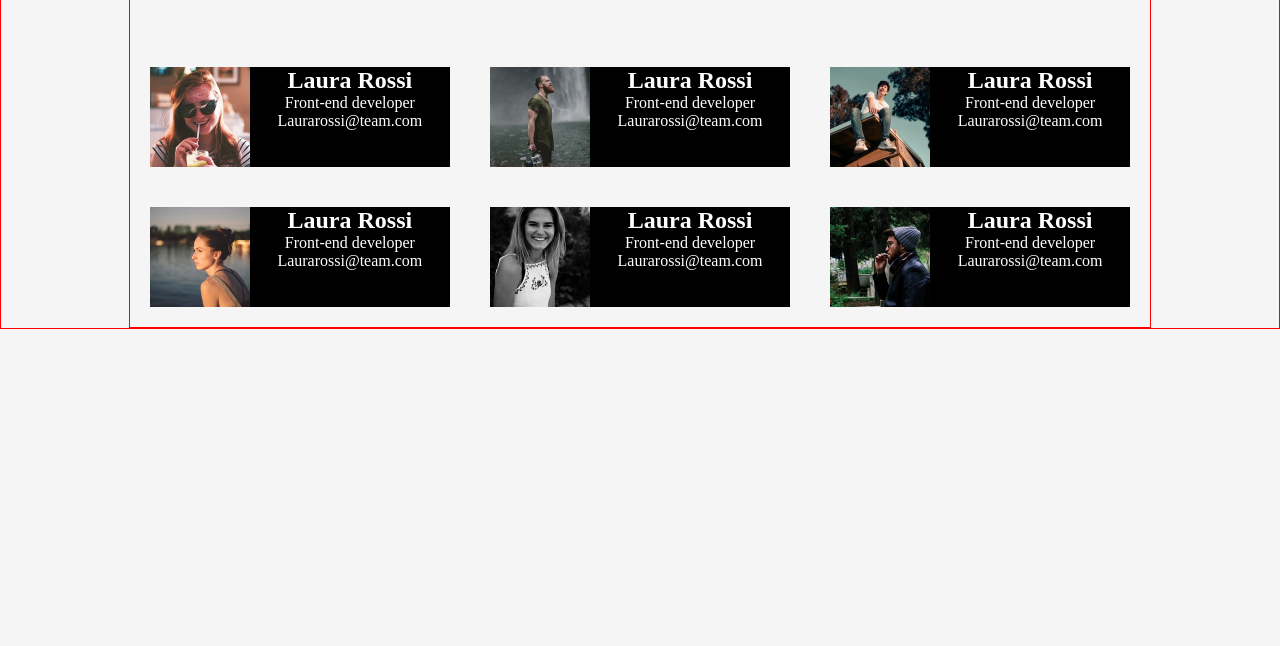
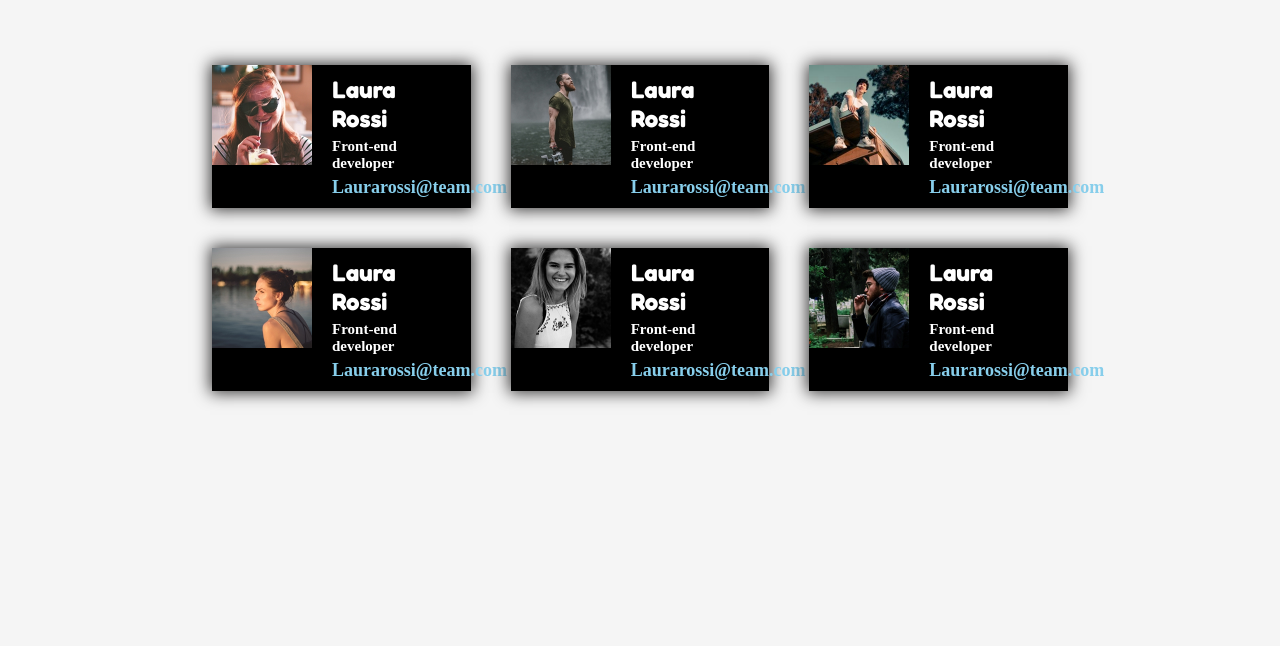
Before and after one commit to MicheleGiovagnoli/html-css-float-cards, a plain HTML site: page index.html in a window 1280 px wide. Shown: the part 154-800 px from the top of the page. Drawn offline with Linux system fonts and the light colour scheme; files whose address does not match are found by name.

Commit message:
aggiustamenti

```diff
--- a/css/style.css
+++ b/css/style.css
@@ -4,10 +4,14 @@
     box-sizing: border-box;
 }
 
+
+/*  ---DE_BUGG---
 .de-bugg{
     border: solid 1px red;
 }
+*/
 
+/* --->TITOLI<--- */
 header h1{
     font-family: 'Fredoka', sans-serif;
     color: rgb(211, 89, 130);
@@ -17,30 +21,34 @@ header p{
     font-family: 'Fredoka', sans-serif;
     margin-bottom: 50px;
 }
+header{
+    text-align: center;
+}
+/* --->TITOLI<--- */
 
 
+/* --->STRUTTURA<--- */
 body{
     background-color: whitesmoke;
 }
 
 .container{
     margin: 0 auto;
-    max-width: 80%;
+    max-width: 70%;
 }
 
-header{
-    text-align: center;
-}
+/* --->STRUTTURA<--- */
 
+
+/* ---->COLONNA<---- */
 .colonna{
-    color: white;
     float: left;
-    text-align: center;
     width: calc(100% / 3);
 }
 .contenuto{
     background-color: black;
     margin: 20px;
+    box-shadow: 0px 0px 15px 2px rgb(58, 57, 57);
 }
 
 .clearfix::after{
@@ -52,6 +60,21 @@ header{
     width: 100px;
     float: left;
 }
-.titoli{
-
+.scritte{
+    padding: 10px 20px;
+    color: white;
+    float: left;
+    width: calc(100% - 100px);
 }
+div h2{
+    font-family: 'Fredoka', sans-serif;
+}
+.email{
+    color: skyblue;
+    font-size: 18px;
+}
+.job{
+    margin: 5px 0px;
+    font-size: 15px;
+}
+/* ---->COLONNA<---- */
--- a/index.html
+++ b/index.html
@@ -23,30 +23,39 @@
 
 
 
-            <div class="colonna">
-              <div class="contenuto clearfix">
-                  <img src="img/female1.png" alt="laura" class="img">
-                  <h2 class="titoli">Laura Rossi</h2>
-                  <span class="titoli">Front-end developer</span><br>
-                  <span class="email">Laurarossi@team.com</span>
-              </div>
+            <div class="colonna ">
+              <div class="contenuto clearfix ">
+                 <img src="img/female1.png" alt="laura" class="img">
+                  <div class="scritte">
+                     <h2>Laura Rossi</h2>
+                     <h5 class="job">Front-end developer</h5>
+                     <h5 class="email">Laurarossi@team.com</h5>
+                  </div>
+                </div>
             </div>
+
 
             <div class="colonna">
                 <div class="contenuto clearfix">
                     <img src="img//male2.png" alt="laura" class="img">
-                    <h2 class="titoli">Laura Rossi</h2>
-                    <span class="titoli">Front-end developer</span><br>
-                    <span class="email">Laurarossi@team.com</span>
+                    <div class="scritte">
+                        <h2>Laura Rossi</h2>
+                        <h5 class="job">Front-end developer</h5>
+                        <h5 class="email">Laurarossi@team.com</h5>
+                     </div>
+
                 </div>
             </div>
 
             <div class="colonna">
                 <div class="contenuto clearfix">
                     <img src="img/male3.png" alt="laura" class="img">
-                    <h2 class="titoli">Laura Rossi</h2>
-                    <span class="titoli">Front-end developer</span> <br>
-                    <span class="titoli">Laurarossi@team.com</span>
+                    <div class="scritte">
+                        <h2>Laura Rossi</h2>
+                        <h5 class="job">Front-end developer</h5>
+                        <h5 class="email">Laurarossi@team.com</h5>
+                     </div>
+
                 </div>
             </div>
 
@@ -54,9 +63,12 @@
             <div class="colonna">
                 <div class="contenuto clearfix">
                     <img src="img/female2.png" alt="laura" class="img">
-                    <h2 class="titoli">Laura Rossi</h2>
-                    <span class="titoli">Front-end developer</span><br>
-                    <span class="email">Laurarossi@team.com</span>
+                    <div class="scritte">
+                        <h2>Laura Rossi</h2>
+                        <h5 class="job">Front-end developer</h5>
+                        <h5 class="email">Laurarossi@team.com</h5>
+                     </div>
+
                 </div>
             </div>
 
@@ -64,9 +76,12 @@
             <div class="colonna">
                 <div class="contenuto clearfix">
                     <img src="img/female3.png" alt="laura" class="img">
-                    <h2 class="titoli">Laura Rossi</h2>
-                    <span class="titoli">Front-end developer</span><br>
-                    <span class="email">Laurarossi@team.com</span>
+                    <div class="scritte">
+                        <h2>Laura Rossi</h2>
+                        <h5 class="job">Front-end developer</h5>
+                        <h5 class="email">Laurarossi@team.com</h5>
+                     </div>
+
                 </div>
             </div>
 
@@ -74,9 +89,12 @@
             <div class="colonna ">
                 <div class="contenuto clearfix">
                     <img src="img/male1.png" alt="laura" class="img">
-                    <h2 class="titoli">Laura Rossi</h2>
-                    <span class="titoli">Front-end developer</span><br>
-                    <span class="email">Laurarossi@team.com</span>
+                    <div class="scritte">
+                        <h2>Laura Rossi</h2>
+                        <h5 class="job">Front-end developer</h5>
+                        <h5 class="email">Laurarossi@team.com</h5>
+                     </div>
+
                 </div>
             </div>
 
```
